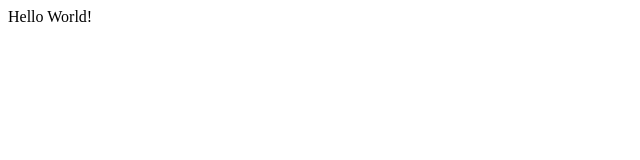
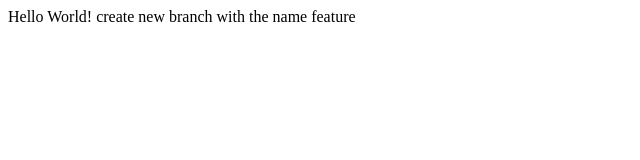
Before and after one commit to subhashini33/lecture1, a plain HTML site: page index.html in a window 1280 px wide. Shown: the whole page, without its empty margins (0-640 px from the left). Drawn offline with Linux system fonts and the light colour scheme.

Commit message:
change body value

```diff
--- a/index.html
+++ b/index.html
@@ -4,5 +4,6 @@
 </head>
     <body>
     Hello World!
+        create new branch with the name feature
     </body>
 </html>
```
